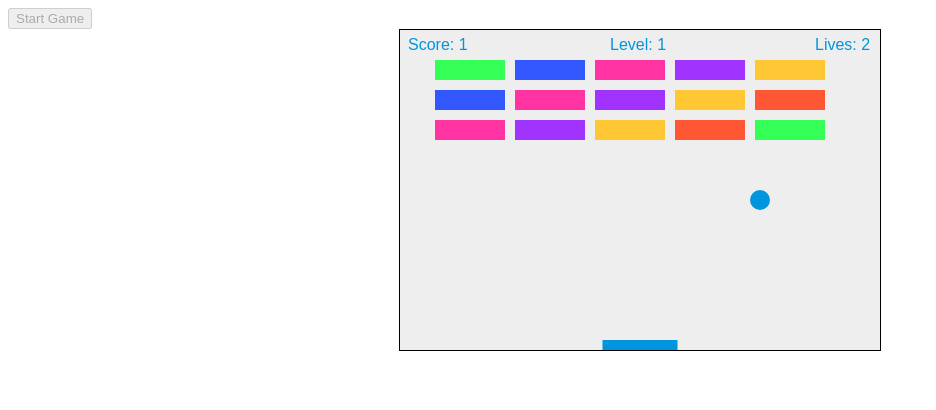
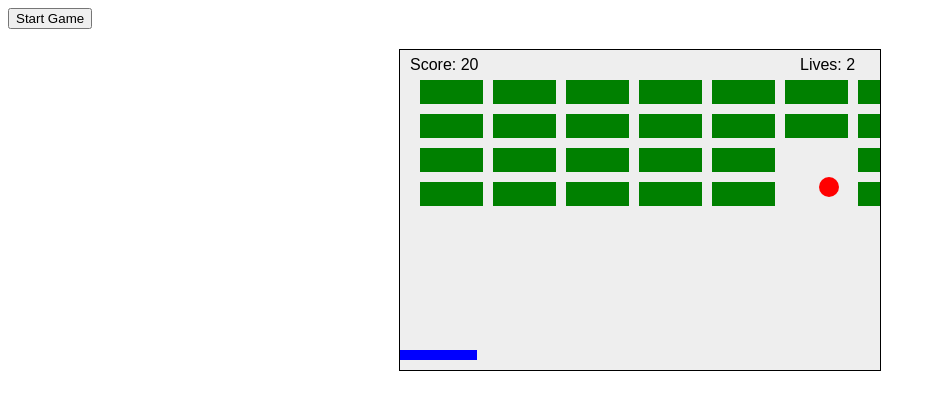
Before and after one commit to YogiSunil/Breakout, a website: page index.html in a window 1280 px wide. Both pictures are taken after a click on the button "Start Game". Shown: the whole page, without its empty margins (0-936 px from the left). Drawn offline with Linux system fonts and the light colour scheme.

Commit message:
New updates opps

```diff
--- a/index.html
+++ b/index.html
@@ -7,7 +7,7 @@
   <style>
     canvas {
       display: block;
-      margin: 0 auto;
+      margin: 20px auto;
       background: #eee;
       border: 1px solid #000;
     }
@@ -15,7 +15,7 @@
 </head>
 <body>
   <button id="runButton">Start Game</button>
-  <canvas id="myCanvas" width="480" height="320"></canvas>
-  <script src="main.js" type="module"></script>
+  <canvas id="gameCanvas" width="480" height="320"></canvas>
+  <script src="main.js"></script>
 </body>
 </html>
--- a/main.js
+++ b/main.js
@@ -1,197 +1,260 @@
-const canvas = document.getElementById("myCanvas");
+document.addEventListener("DOMContentLoaded", () => {
+    const canvas = document.getElementById("gameCanvas");
     const ctx = canvas.getContext("2d");
 
-// Game Variables
-let x, y, dx, dy;
-const ballRadius = 10;
-
-const paddleHeight = 10;
-const paddleWidth = 75;
-let paddleX;
-
+    let level = 1;
+    let isGameRunning = false;
+    let bricksMoving = false;
     let rightPressed = false;
     let leftPressed = false;
-let mouseX = null;
 
-let brickRowCount;
-let brickColumnCount;
-const brickHeight = 20;
-const brickPadding = 10;
-const brickOffsetTop = 30;
-const brickOffsetLeft = 35;
-
-let bricks = [];
-let score = 0;
-let lives = 3;
-let level = 1;
-
-function resetGameState() {
-  x = canvas.width / 2;
-  y = canvas.height - 30;
-  dx = 2 + level;
-  dy = -(2 + level);
-  paddleX = (canvas.width - paddleWidth) / 2;
-
-  brickRowCount = 3 + level - 1;
-  brickColumnCount = 5 + Math.floor(level / 2);
-
-  bricks = [];
-  for (let c = 0; c < brickColumnCount; c++) {
-    bricks[c] = [];
-    for (let r = 0; r < brickRowCount; r++) {
-      bricks[c][r] = { x: 0, y: 0, status: 1 };
-    }
-  }
+    class Ball {
+        constructor() {
+            this.reset();
         }
 
-function drawBall() {
+        reset() {
+            this.x = canvas.width / 2;
+            this.y = canvas.height - 30;
+            this.radius = 10;
+            this.color = "red";
+            this.dx = 2 + level;
+            this.dy = -2 - level;
+        }
+
+        render(ctx) {
             ctx.beginPath();
-  ctx.arc(x, y, ballRadius, 0, Math.PI * 2);
-  ctx.fillStyle = "#0095DD";
+            ctx.arc(this.x, this.y, this.radius, 0, Math.PI * 2);
+            ctx.fillStyle = this.color;
             ctx.fill();
             ctx.closePath();
         }
 
-function drawPaddle() {
-  ctx.beginPath();
-  ctx.rect(paddleX, canvas.height - paddleHeight, paddleWidth, paddleHeight);
-  ctx.fillStyle = "#0095DD";
-  ctx.fill();
-  ctx.closePath();
+        move(canvas, paddle) {
+            this.x += this.dx;
+            this.y += this.dy;
+
+            if (this.x + this.radius > canvas.width || this.x - this.radius < 0) {
+                this.dx = -this.dx;
             }
 
-function drawBricks() {
-  const colors = ["#FF5733", "#33FF57", "#3357FF", "#FF33A1", "#A133FF", "#FFC733"];
-  const brickWidth = Math.max(30, 75 - level * 5); // Decrease brick width as level increases
+            if (this.y - this.radius < 0) {
+                this.dy = -this.dy;
+            }
 
-  for (let c = 0; c < brickColumnCount; c++) {
-    for (let r = 0; r < brickRowCount; r++) {
-      if (bricks[c][r].status === 1) {
-        const brickX = c * (brickWidth + brickPadding) + brickOffsetLeft;
-        const brickY = r * (brickHeight + brickPadding) + brickOffsetTop;
-        bricks[c][r].x = brickX;
-        bricks[c][r].y = brickY;
+            if (this.y + this.radius > paddle.y &&
+                this.x > paddle.x && this.x < paddle.x + paddle.width) {
+                this.dy = -this.dy;
+            }
 
-        const colorIndex = (c + r + level) % colors.length;
-        ctx.beginPath();
-        ctx.rect(brickX, brickY, brickWidth, brickHeight);
-        ctx.fillStyle = colors[colorIndex];
-        ctx.fill();
-        ctx.closePath();
+            if (this.y + this.radius > canvas.height) {
+                lives.loseLife();
+                if (lives.lives === 0) {
+                    alert("Game Over! Try again.");
+                    document.location.reload();
+                } else {
+                    this.reset();
                 }
             }
         }
     }
 
-function drawScore() {
-  ctx.font = "16px Arial";
-  ctx.fillStyle = "#0095DD";
-  ctx.fillText(`Score: ${score}`, 8, 20);
+    class Paddle {
+        constructor() {
+            this.width = 80 - level * 3;
+            this.height = 10;
+            this.x = (canvas.width - this.width) / 2;
+            this.y = canvas.height - this.height - 10;
+            this.color = "blue";
+            this.speed = 7 + level;
         }
 
-function drawLives() {
-  ctx.font = "16px Arial";
-  ctx.fillStyle = "#0095DD";
-  ctx.fillText(`Lives: ${lives}`, canvas.width - 65, 20);
+        render(ctx) {
+            ctx.fillStyle = this.color;
+            ctx.fillRect(this.x, this.y, this.width, this.height);
         }
 
-function drawLevel() {
-  ctx.font = "16px Arial";
-  ctx.fillStyle = "#0095DD";
-  ctx.fillText(`Level: ${level}`, canvas.width / 2 - 30, 20);
+        moveWithMouse(mouseX) {
+            this.x = mouseX - this.width / 2;
+            this.checkBounds();
         }
 
-function collisionDetection() {
-  const brickWidth = Math.max(30, 75 - level * 5);
-  for (let c = 0; c < brickColumnCount; c++) {
-    for (let r = 0; r < brickRowCount; r++) {
-      const b = bricks[c][r];
-      if (b.status === 1) {
-        if (x > b.x && x < b.x + brickWidth && y > b.y && y < b.y + brickHeight) {
-          dy = -dy;
-          b.status = 0;
-          score++;
-          if (score === brickRowCount * brickColumnCount) {
-            level++;
-            alert(`Level ${level}! Get ready!`);
-            resetGameState();
+        moveWithKeyboard() {
+            if (rightPressed && this.x + this.width < canvas.width) {
+                this.x += this.speed;
+            }
+            if (leftPressed && this.x > 0) {
+                this.x -= this.speed;
+            }
+        }
+
+        checkBounds() {
+            if (this.x < 0) this.x = 0;
+            if (this.x + this.width > canvas.width) this.x = canvas.width - this.width;
+        }
+    }
+
+    class Brick {
+        constructor(x, y, width, height, color, speed = 0) {
+            this.x = x;
+            this.y = y;
+            this.width = width;
+            this.height = height;
+            this.color = color;
+            this.status = true;
+            this.speed = speed;
+            this.direction = 1;
+        }
+
+        render(ctx) {
+            if (this.status) {
+                ctx.fillStyle = this.color;
+                ctx.fillRect(this.x, this.y, this.width, this.height);
+            }
+        }
+
+        move() {
+            if (this.status && this.speed > 0) {
+                this.x += this.speed * this.direction;
+
+                // **Keep bricks inside canvas**
+                if (this.x <= 0 || this.x + this.width >= canvas.width) {
+                    this.direction *= -1;
                 }
             }
         }
     }
+// Score class
+    class Score {
+        constructor() {
+            this.score = 0;
+        }
+
+        render(ctx) {
+            ctx.fillStyle = "black";
+            ctx.font = "16px Arial";
+            ctx.fillText(`Score: ${this.score}`, 10, 20);
+        }
+
+        update(points) {
+            this.score += points;
+        }
+    }
+// Lives class
+    class Lives {
+        constructor() {
+            this.lives = 3;
+        }
+
+        render(ctx) {
+            ctx.fillStyle = "black";
+            ctx.font = "16px Arial";
+            ctx.fillText(`Lives: ${this.lives}`, canvas.width - 80, 20);
+        }
+
+        loseLife() {
+            this.lives -= 1;
         }
     }
 
-function draw() {
-  ctx.clearRect(0, 0, canvas.width, canvas.height);
-  drawBall();
-  drawPaddle();
-  drawBricks();
-  drawScore();
-  drawLives();
-  drawLevel();
-  collisionDetection();
+    let ball = new Ball();
+    let paddle = new Paddle();
+    let score = new Score();
+    let lives = new Lives();
+    let bricks = [];
 
-  if (x + dx > canvas.width - ballRadius || x + dx < ballRadius) {
-    dx = -dx;
-  }
-  if (y + dy < ballRadius) {
-    dy = -dy;
-  } else if (y + dy > canvas.height - ballRadius) {
-    if (x > paddleX && x < paddleX + paddleWidth) {
-      dy = -dy;
-    } else {
-      lives--;
-      if (!lives) {
-        alert("GAME OVER");
-        document.location.reload();
-      } else {
-        resetGameState();
-      }
+    function createBricks() {
+        bricks = [];
+        const rows = Math.max(3, 5 - level);
+        const cols = Math.max(5, 8 - level);
+        const brickWidth = Math.floor(Math.random() * 30) + 40;
+        const brickHeight = Math.floor(Math.random() * 10) + 20;
+        const brickPadding = 10;
+        const offsetTop = 30;
+        const offsetLeft = 20;
+
+        for (let c = 0; c < cols; c++) {
+            bricks[c] = [];
+            for (let r = 0; r < rows; r++) {
+                let x = c * (brickWidth + brickPadding) + offsetLeft;
+                let y = r * (brickHeight + brickPadding) + offsetTop;
+                let speed = level > 2 ? 1 + Math.random() * level : 0;
+                bricks[c][r] = new Brick(x, y, brickWidth, brickHeight, "green", speed);
             }
         }
 
-  if (mouseX !== null) {
-    paddleX = Math.min(Math.max(mouseX - paddleWidth / 2, 0), canvas.width - paddleWidth);
-  } else {
-    if (rightPressed) {
-      paddleX = Math.min(paddleX + 7, canvas.width - paddleWidth);
-    } else if (leftPressed) {
-      paddleX = Math.max(paddleX - 7, 0);
+        bricksMoving = level >= 3;
+    }
+    createBricks();
+
+    function drawBricks() {
+        bricks.forEach(column => column.forEach(brick => {
+            brick.render(ctx);
+            if (bricksMoving) brick.move();
+        }));
+    }
+
+    function checkBrickCollision() {
+        let bricksRemaining = 0;
+        bricks.forEach(column => {
+            column.forEach(brick => {
+                if (brick.status) {
+                    bricksRemaining++;
+                    if (
+                        ball.x > brick.x &&
+                        ball.x < brick.x + brick.width &&
+                        ball.y > brick.y &&
+                        ball.y < brick.y + brick.height
+                    ) {
+                        ball.dy = -ball.dy;
+                        brick.status = false;
+                        score.update(10);
+                    }
+                }
+            });
+        });
+
+        if (bricksRemaining === 0) {
+            level++;
+            alert(`Level ${level}! Bricks are moving faster now!`);
+            ball.reset();
+            createBricks();
         }
     }
 
-  x += dx;
-  y += dy;
-  requestAnimationFrame(draw);
+    function gameLoop() {
+        if (!isGameRunning) return;
+        ctx.clearRect(0, 0, canvas.width, canvas.height);
+        ball.render(ctx);
+        ball.move(canvas, paddle);
+        paddle.moveWithKeyboard();
+        paddle.render(ctx);
+        drawBricks();
+        checkBrickCollision();
+        score.render(ctx);
+        lives.render(ctx);
+        requestAnimationFrame(gameLoop);
     }
 
-document.addEventListener("keydown", (e) => {
-  if (e.key === "Right" || e.key === "ArrowRight") {
-    rightPressed = true;
-  } else if (e.key === "Left" || e.key === "ArrowLeft") {
-    leftPressed = true;
+    document.addEventListener("mousemove", event => {
+        const rect = canvas.getBoundingClientRect();
+        paddle.moveWithMouse(event.clientX - rect.left);
+    });
+
+    document.addEventListener("keydown", event => {
+        if (event.key === "ArrowRight") rightPressed = true;
+        if (event.key === "ArrowLeft") leftPressed = true;
+    });
+
+    document.addEventListener("keyup", event => {
+        if (event.key === "ArrowRight") rightPressed = false;
+        if (event.key === "ArrowLeft") leftPressed = false;
+    });
+
+    document.getElementById("runButton").addEventListener("click", () => {
+        if (!isGameRunning) {
+            isGameRunning = true;
+            gameLoop();
         }
     });
-
-document.addEventListener("keyup", (e) => {
-  if (e.key === "Right" || e.key === "ArrowRight") {
-    rightPressed = false;
-  } else if (e.key === "Left" || e.key === "ArrowLeft") {
-    leftPressed = false;
-  }
 });
-
-canvas.addEventListener("mousemove", (e) => {
-  const rect = canvas.getBoundingClientRect();
-  mouseX = e.clientX - rect.left;
-});
-
-document.getElementById("runButton").addEventListener("click", function () {
-  level = 1;
-  score = 0;
-  lives = 3;
-  resetGameState();
-  draw();
-  this.disabled = true;
-});
```
Lines whose indentation alone changed are shown as unchanged.
